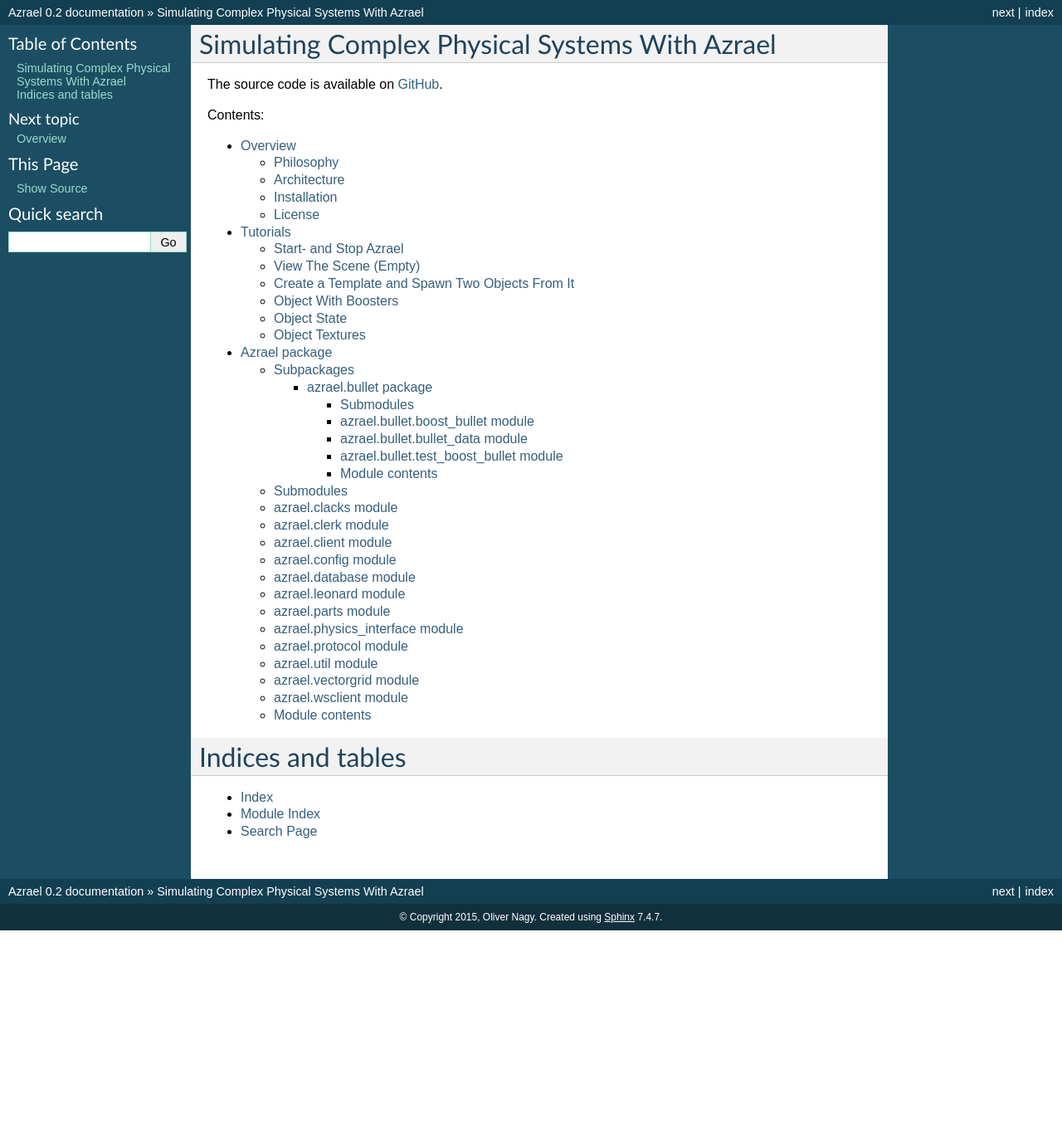
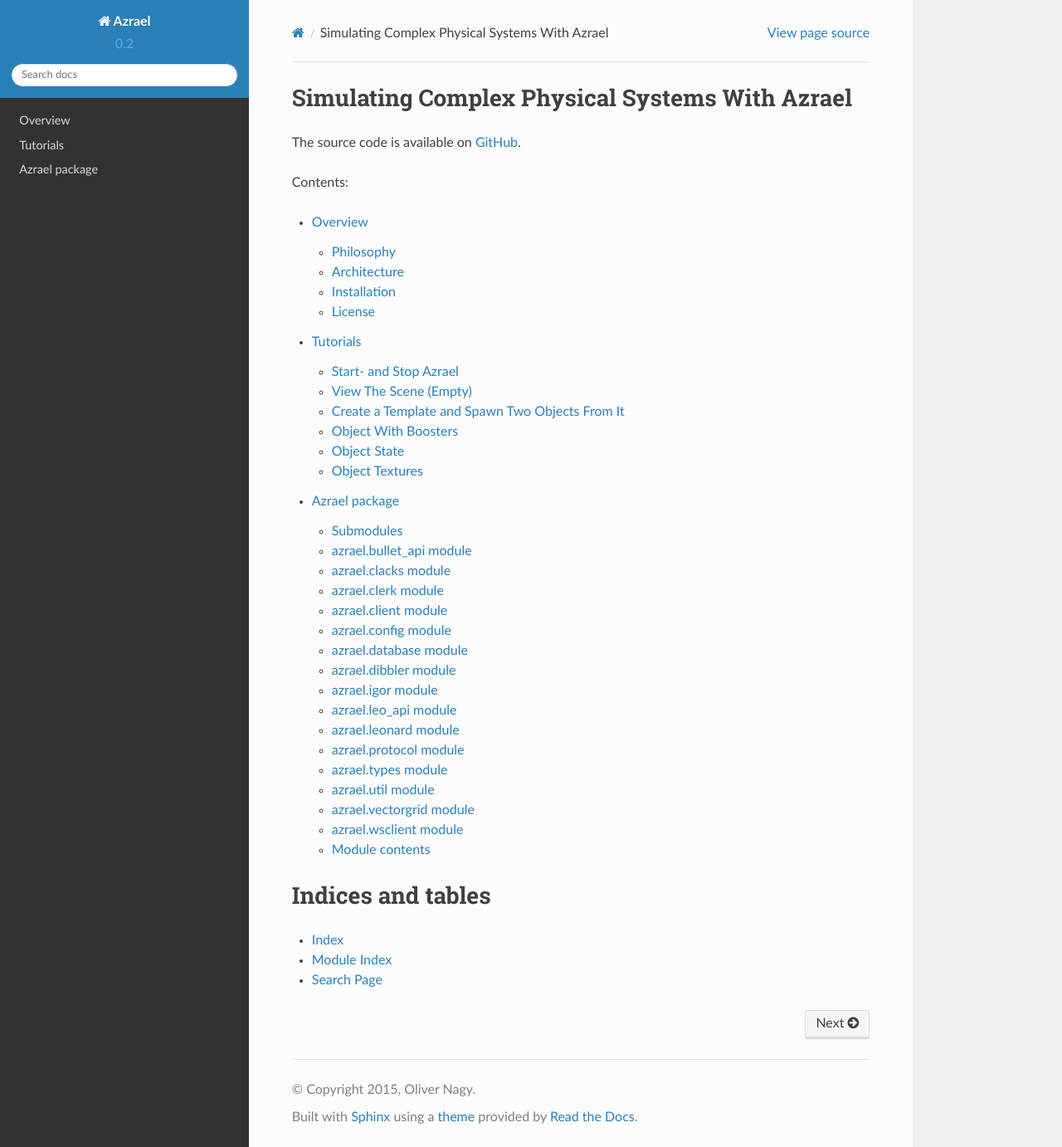
Before and after one commit to olitheolix/azrael, a Sphinx documentation site: the page built from doc/index.rst, in a window 1280 px wide and 1382 px high. Shown: the whole window at 83% size. Built offline with Sphinx 7.4.7 and the Read the Docs theme 2.0.0, drawn with Linux system fonts in a browser that asks for light colours.

Commit message:
Fixed all Sphinx- warnings and errors.

```diff
--- a/doc/api.rst
+++ b/doc/api.rst
@@ -1,15 +1,16 @@
 Azrael package
 ==============
 
-Subpackages
------------
-
-.. toctree::
-
-    azrael.bullet
-
 Submodules
 ----------
+
+azrael.bullet_api module
+------------------------
+
+.. automodule:: azrael.bullet_api
+    :members:
+    :undoc-members:
+    :show-inheritance:
 
 azrael.clacks module
 --------------------
@@ -51,26 +52,34 @@
     :undoc-members:
     :show-inheritance:
 
+azrael.dibbler module
+----------------------
+
+.. automodule:: azrael.dibbler
+    :members:
+    :undoc-members:
+    :show-inheritance:
+
+azrael.igor module
+----------------------
+
+.. automodule:: azrael.igor
+    :members:
+    :undoc-members:
+    :show-inheritance:
+
+azrael.leo_api module
+---------------------
+
+.. automodule:: azrael.leo_api
+    :members:
+    :undoc-members:
+    :show-inheritance:
+
 azrael.leonard module
 ---------------------
 
 .. automodule:: azrael.leonard
-    :members:
-    :undoc-members:
-    :show-inheritance:
-
-azrael.parts module
--------------------
-
-.. automodule:: azrael.parts
-    :members:
-    :undoc-members:
-    :show-inheritance:
-
-azrael.physics_interface module
--------------------------------
-
-.. automodule:: azrael.physics_interface
     :members:
     :undoc-members:
     :show-inheritance:
@@ -82,6 +91,15 @@
     :members:
     :undoc-members:
     :show-inheritance:
+
+azrael.types module
+-------------------------------
+
+.. automodule:: azrael.types
+    :members:
+    :undoc-members:
+    :show-inheritance:
+
 
 azrael.util module
 ------------------
--- a/doc/azrael.bullet.rst
+++ /dev/null
@@ -1,38 +0,0 @@
-azrael.bullet package
-=====================
-
-Submodules
-----------
-
-azrael.bullet.boost_bullet module
----------------------------------
-
-.. automodule:: azrael.bullet.boost_bullet
-    :members:
-    :undoc-members:
-    :show-inheritance:
-
-azrael.bullet.bullet_data module
---------------------------------
-
-.. automodule:: azrael.bullet.bullet_data
-    :members:
-    :undoc-members:
-    :show-inheritance:
-
-azrael.bullet.test_boost_bullet module
---------------------------------------
-
-.. automodule:: azrael.bullet.test_boost_bullet
-    :members:
-    :undoc-members:
-    :show-inheritance:
-
-
-Module contents
----------------
-
-.. automodule:: azrael.bullet
-    :members:
-    :undoc-members:
-    :show-inheritance:
--- a/doc/conf.py
+++ b/doc/conf.py
@@ -108,7 +108,7 @@
 
 # The theme to use for HTML and HTML Help pages.  See the documentation for
 # a list of builtin themes.
-html_theme = 'default'
+html_theme = 'sphinx_rtd_theme'
 
 # Theme options are theme-specific and customize the look and feel of a theme
 # further.  For a list of options available for each theme, see the
```
Also changed, not shown: 5 other files.
